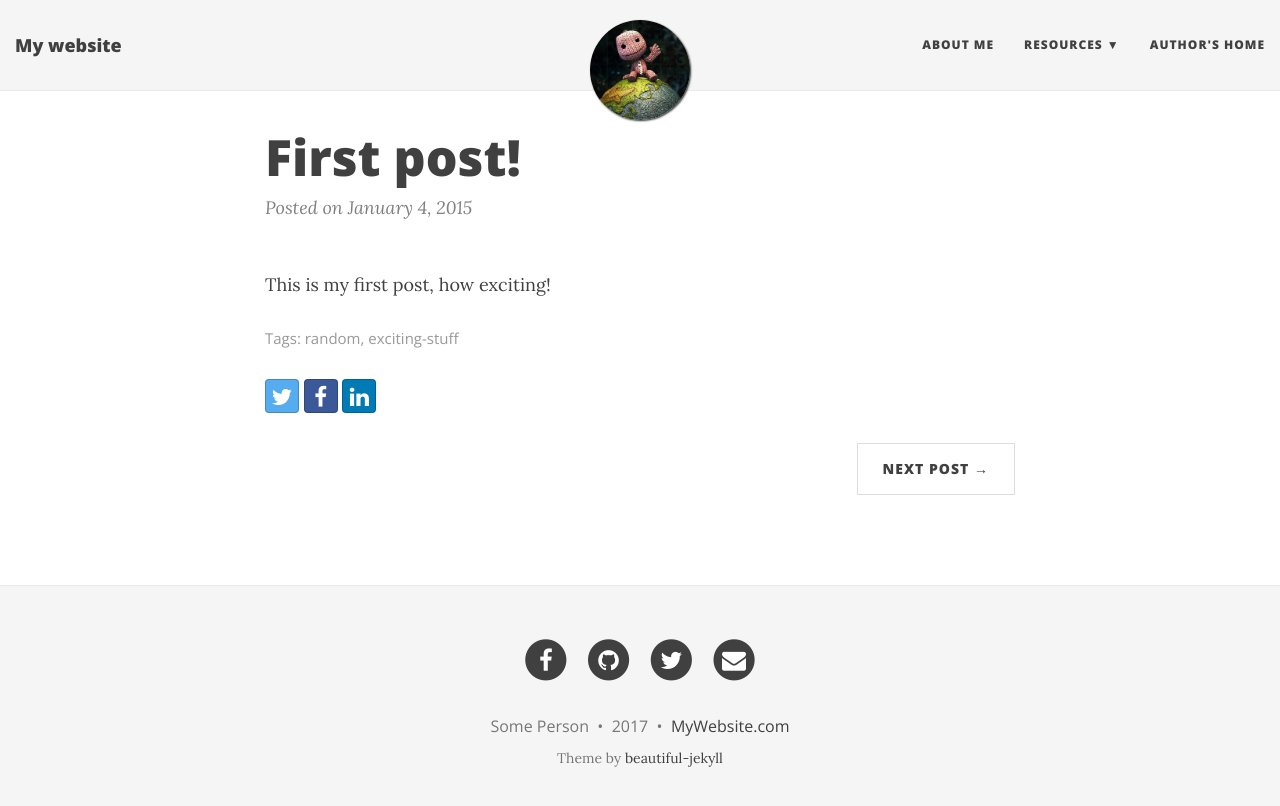
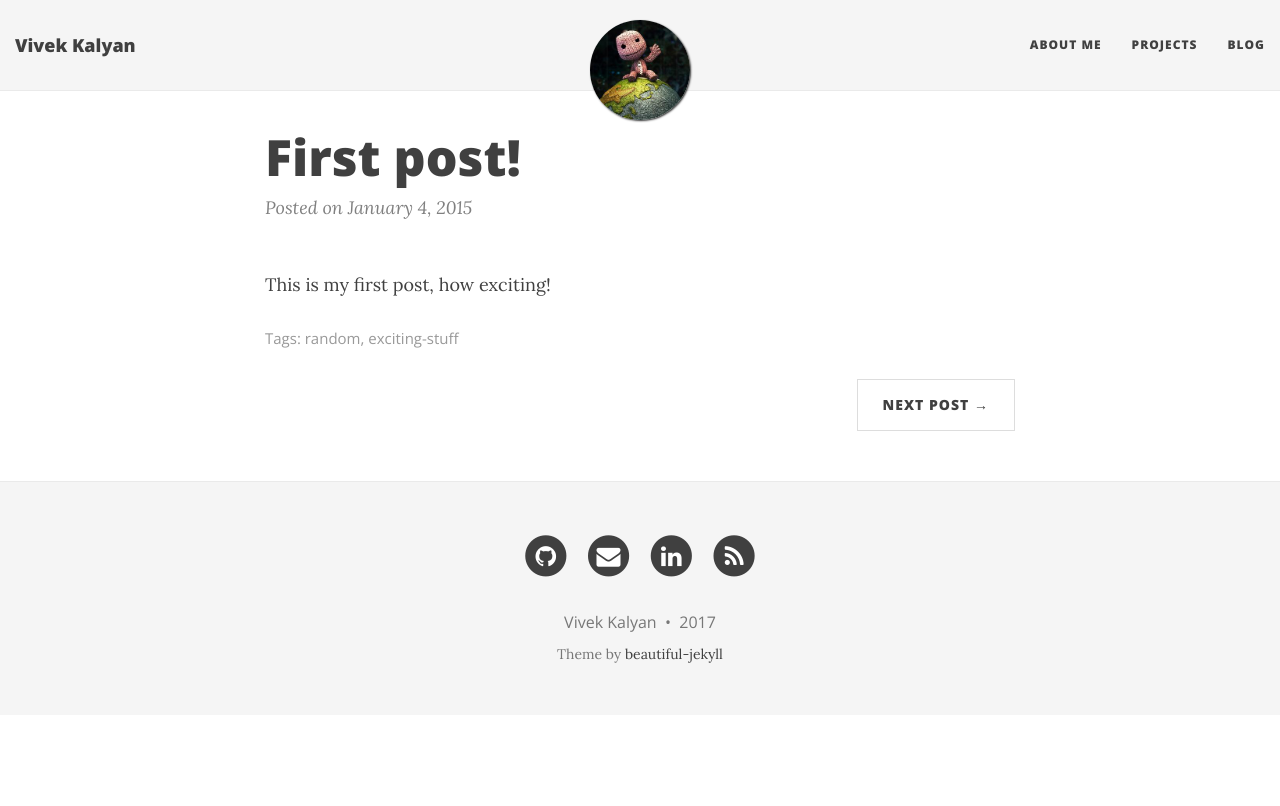
Before and after one commit to bowsplinter/bowsplinter.github.io, a Jekyll site: the page built from _posts/2015-01-04-first-post.md, in a window 1280 px wide. Shown: the top 806 px of the page. Built offline with Jekyll 4.4.1, drawn with Linux system fonts in a browser that asks for light colours; nearby versions of some CDN libraries.

Commit message:
Update config.yml

```diff
--- a/_config.yml
+++ b/_config.yml
@@ -4,7 +4,7 @@
 # baseurl is the website's URL without the hostname
 
 # If you are building a simple GitHub user page (http://username.github.io) then use these settings:
-url: "http://username.github.io"
+url: "vivekkalyan.com"
 baseurl: ""
 
 # If you are building a GitHub project page then use these settings:
@@ -14,25 +14,22 @@ baseurl: ""
 # Of course don't forget to change the username and projectname to YOUR username and project
 
 # Name of website
-title: My website
+title: Vivek Kalyan
 
 # Short description of your site
-description: A virtual proof that name is awesome!
+description: I make stuff happen
 
 # --- Navigation bar options --- #
 
 # List of links in the navigation bar
 navbar-links:
-  About Me: "aboutme"
-  Resources:
-    - Beautiful Jekyll: "http://deanattali.com/beautiful-jekyll/"
-    - Learn markdown: "http://www.markdowntutorial.com/"
-    - GitHub Pages: "https://pages.github.com/"
-  Author's home: "http://deanattali.com"
+  About Me: "about"
+  Projects: "projects"
+  Blog: "blog"
 
 # Image to show in the navigation bar - image must be a square (width = height)
 # Remove this parameter if you don't want an image in the navbar
-avatar: "/img/avatar-icon.png"
+avatar: "/img/avatar.jpg"
 
 # If you want to have an image logo in the top-left corner instead of the title text,
 # then specify the following parameter
@@ -43,14 +40,14 @@ avatar: "/img/avatar-icon.png"
 # Change all these values or delete the ones you don't want.
 # Important: you must keep the "name" parameter, everything else you can remove
 author:
-  name: Some Person
-  email: "youremail@domain.com"
+  name: Vivek Kalyan
+  email: "vivekkalyansk@gmail.com"
   facebook: yourname  # eg. daattali
-  github: yourname    # eg. daattali
-  twitter: yourname   # eg. daattali
+  github: bowsplinter    # eg. daattali
+  twitter: vivekkalyansk   # eg. daattali
   reddit: yourname    # eg. daattali
   google-plus: +yourname   # eg. +DeanAttali or 109424658772469020925
-  linkedin: yourname  # eg. daattali
+  linkedin: vivekkalyansk  # eg. daattali
   xing: yourname      # eg. daattali
   stackoverflow: yourlink  # eg. "3943160/daattali"
   snapchat: yourname  # eg. daattali
@@ -61,14 +58,14 @@ author:
 
 # Select which links to show in the footer
 footer-links-active:
-  rss: false
-  facebook: true
+  rss: true
+  facebook: false
   email: true
-  twitter: true
+  twitter: false
   google-plus: false
   github: true
   reddit: false
-  linkedin: false
+  linkedin: true
   xing: false
   stackoverflow: false
   snapchat: false
@@ -86,7 +83,7 @@ share-links-active:
 
 # How to display the link to the website in the footer
 # Remove this if you don't want a link in the footer
-url-pretty: "MyWebsite.com"  # eg. "deanattali.com/beautiful-jekyll"
+# url-pretty: "vivekkalyan.com"  # eg. "deanattali.com/beautiful-jekyll"
 
 # --- Misc --- #
 # Fill in your Disqus shortname (NOT the userid) if you want to support Disqus comments
@@ -103,7 +100,7 @@ url-pretty: "MyWebsite.com"  # eg. "deanattali.com/beautiful-jekyll"
 
 # Excerpt Word Length
 # Truncates the excerpt to the specified number of words on the index page
-excerpt_length: 50
+excerpt_length: 100
 
 # Character used to separate site title and description in HTML document title
 # and RSS feed title
@@ -112,10 +109,10 @@ title-separator: "-"
 # --- Don't need to touch anything below here (but you can if you want) --- #
 
 # Output options (more information on Jekyll's site)
-timezone: "America/Vancouver"
+timezone: "Asia/Singapore"
 markdown: kramdown
 highlighter: rouge
-permalink: /:year-:month-:day-:title/
+permalink: /:title/
 paginate: 5
 
 kramdown:
@@ -129,8 +126,8 @@ defaults:
       type: "posts"
     values:
       layout: "post"
-      comments: true  # add comments to all blog posts
-      social-share: true # add social media sharing buttons to all blog posts
+      comments: false  # add comments to all blog posts
+      social-share: false # add social media sharing buttons to all blog posts
   -
     scope:
       path: "" # all files
```
Also changed, not shown: img/avatar-icon.png (deleted), img/avatar.jpg (added).
